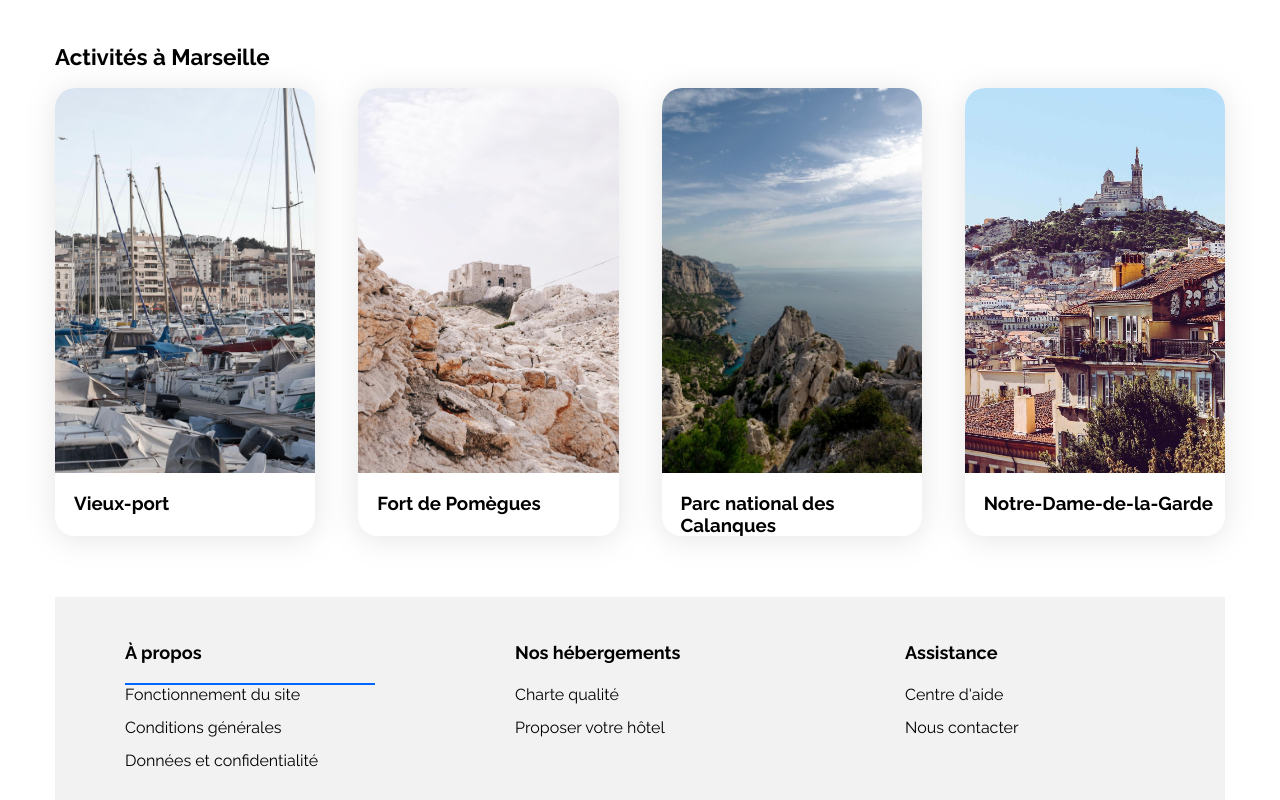
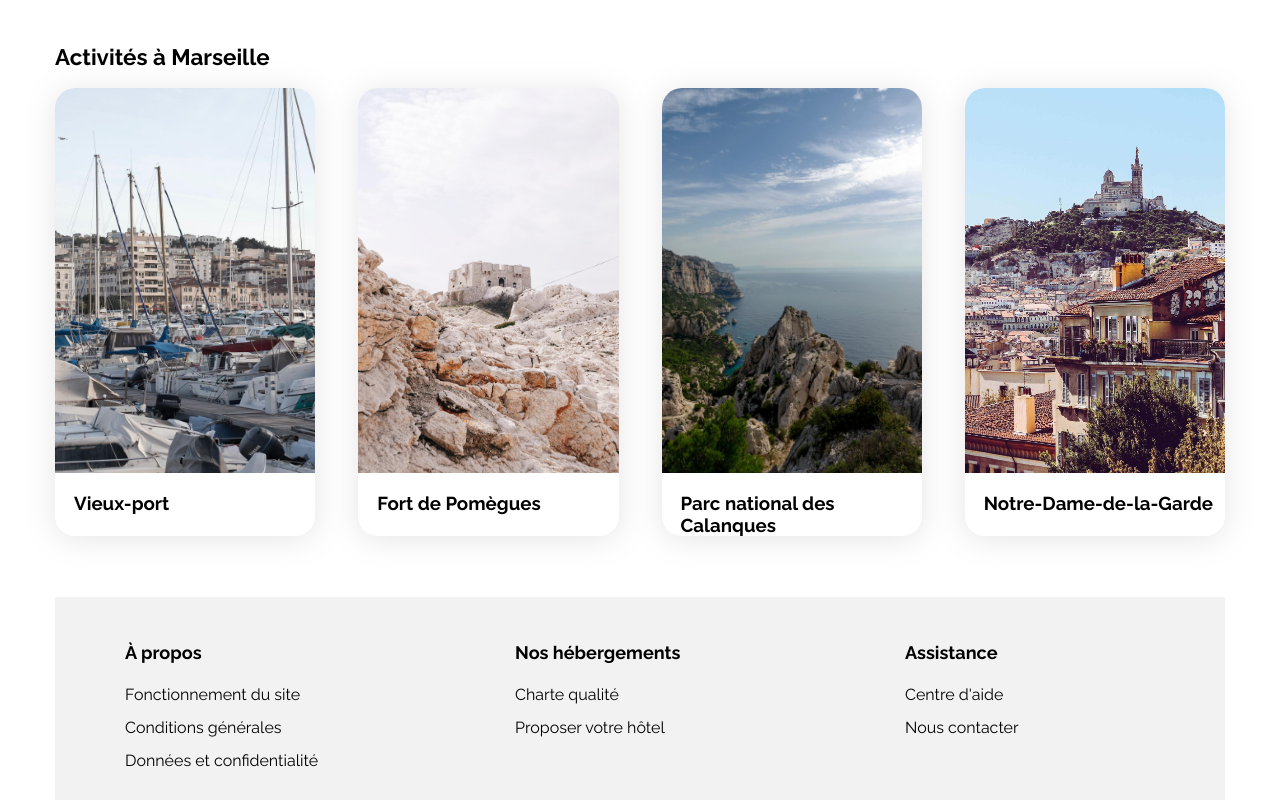
Before and after one commit to Earwen101/Pesty_Ameline_01122022, a plain HTML site: page index.html in a window 1280 px wide. In both pictures the pointer is over the item "Fonctionnement du site". Shown: the part 1070-1870 px from the top of the page. Drawn offline with Linux system fonts and the light colour scheme.

Commit message:
Update style.css

```diff
--- a/style/style.css
+++ b/style/style.css
@@ -451,6 +451,10 @@ footer {
   padding: 0;
 }
 
+.menu-item ul li:hover {
+  border-color: transparent;
+}
+
 a {
   text-decoration: none;
   color: black;
```
